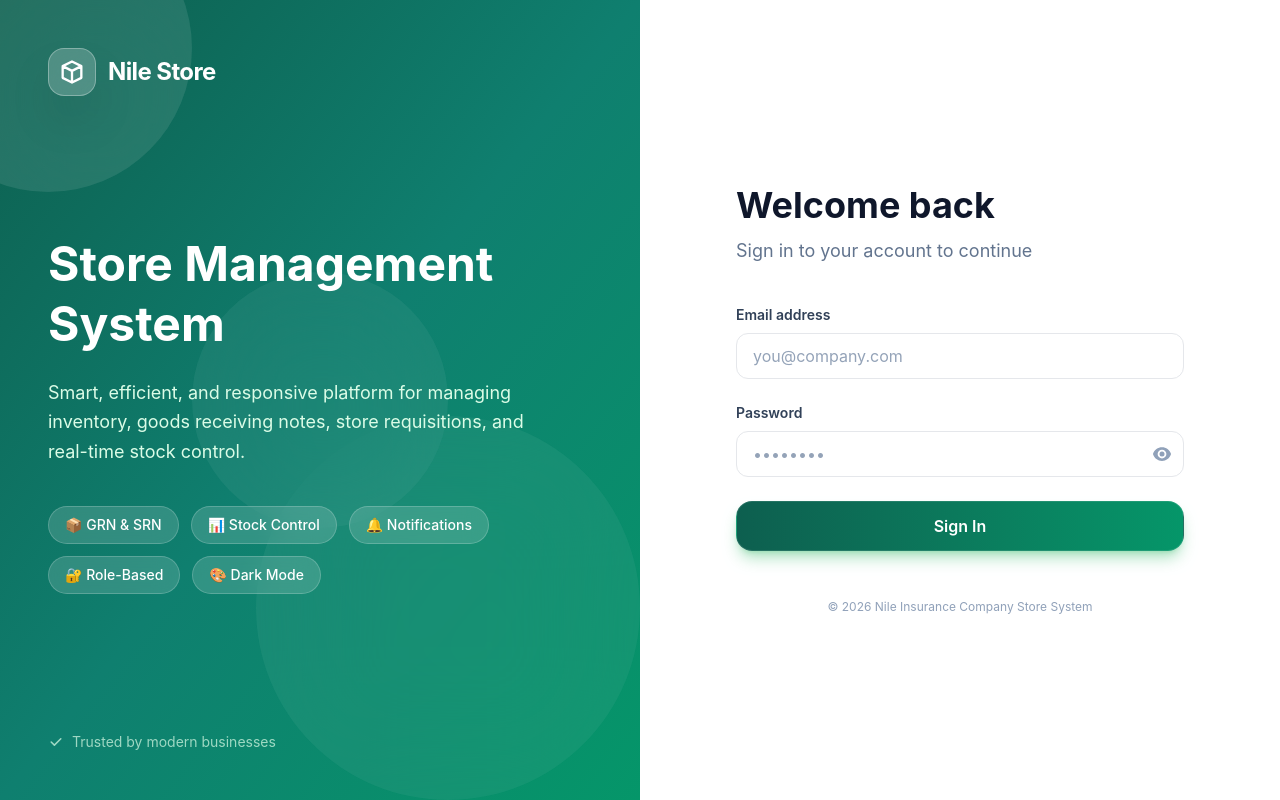
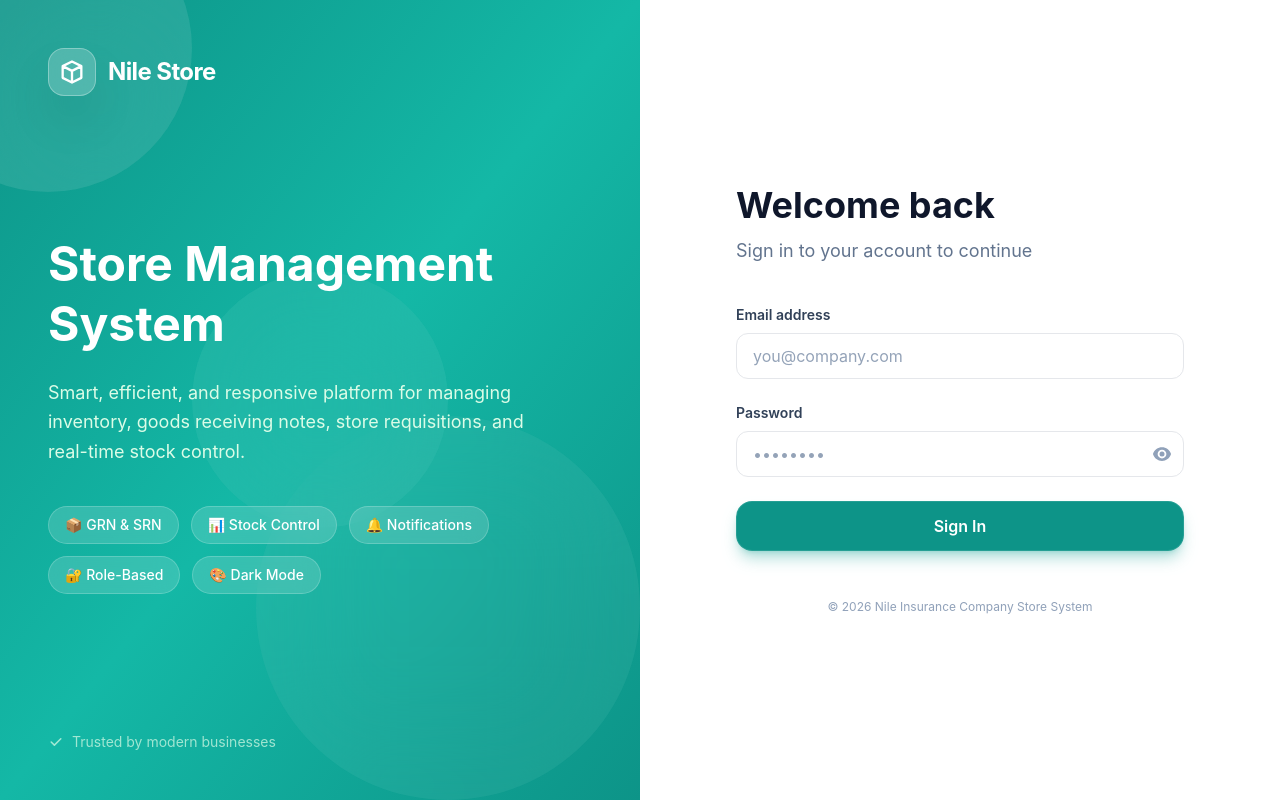
Before and after one commit to TibebuLabs/inventorymgt-nile, a React (Vite) app in the folder store-frontend/Store_managmet_sms-main/: page /login in a window 1280 px wide. Built offline with nearby package versions, Linux system fonts and the light colour scheme.

Commit message:
Design: Update SignIn page to BOB Pharmacy teal theme - consistent color scheme

```diff
--- a/store-frontend/Store_managmet_sms-main/src/pages/Auth/SignIn.tsx
+++ b/store-frontend/Store_managmet_sms-main/src/pages/Auth/SignIn.tsx
@@ -54,8 +54,8 @@ export const SignIn = () => {
 
   return (
     <div className="min-h-screen flex bg-white dark:bg-slate-900 transition-colors duration-300">
-      {/* ── Left panel — branding with green gradient ──────────────── */}
-      <div className="hidden lg:flex lg:w-1/2 flex-col justify-between bg-gradient-to-br from-[#0d5f4f] via-[#0f7f6f] to-[#059669] p-12 relative overflow-hidden">
+      {/* ── Left panel — branding with teal gradient ──────────────── */}
+      <div className="hidden lg:flex lg:w-1/2 flex-col justify-between bg-gradient-to-br from-[#0d9488] via-[#14b8a6] to-[#0d9488] p-12 relative overflow-hidden">
         {/* decorative circles */}
         <div className="absolute -top-24 -left-24 w-72 h-72 rounded-full bg-white/10 backdrop-blur-3xl" />
         <div className="absolute bottom-0 right-0 w-96 h-96 rounded-full bg-white/5 backdrop-blur-3xl" />
@@ -106,7 +106,7 @@ export const SignIn = () => {
         <div className="w-full max-w-md">
           {/* mobile logo */}
           <div className="flex items-center gap-3 mb-10 lg:hidden">
-            <div className="w-10 h-10 bg-gradient-to-br from-[#0d5f4f] to-[#059669] rounded-2xl flex items-center justify-center shadow-lg">
+            <div className="w-10 h-10 bg-gradient-to-br from-[#0d9488] to-[#0d9488] rounded-2xl flex items-center justify-center shadow-lg">
               <svg className="w-6 h-6 text-white" fill="none" stroke="currentColor" viewBox="0 0 24 24">
                 <path strokeLinecap="round" strokeLinejoin="round" strokeWidth={2}
                   d="M20 7l-8-4-8 4m16 0l-8 4m8-4v10l-8 4m0-10L4 7m8 4v10M4 7v10l8 4" />
@@ -132,7 +132,7 @@ export const SignIn = () => {
                 autoComplete="email"
                 placeholder="you@company.com"
                 className="w-full px-4 py-3 border border-slate-200 dark:border-slate-700 rounded-2xl text-slate-900 dark:text-white placeholder-slate-400 dark:placeholder-slate-500
-                  focus:outline-none focus:ring-2 focus:ring-[#059669] focus:border-transparent
+                  focus:outline-none focus:ring-2 focus:ring-[#0d9488] focus:border-transparent
                   hover:border-slate-300 dark:hover:border-slate-600 transition bg-white dark:bg-slate-800"
               />
             </div>
@@ -151,13 +151,13 @@ export const SignIn = () => {
                   autoComplete="current-password"
                   placeholder="••••••••"
                   className="w-full px-4 py-3 pr-12 border border-slate-200 dark:border-slate-700 rounded-2xl text-slate-900 dark:text-white placeholder-slate-400 dark:placeholder-slate-500
-                    focus:outline-none focus:ring-2 focus:ring-[#059669] focus:border-transparent
+                    focus:outline-none focus:ring-2 focus:ring-[#0d9488] focus:border-transparent
                     hover:border-slate-300 dark:hover:border-slate-600 transition bg-white dark:bg-slate-800"
                 />
                 <button
                   type="button"
                   onClick={() => setShowPassword(!showPassword)}
-                  className="absolute inset-y-0 right-3 flex items-center text-slate-400 hover:text-[#059669] transition"
+                  className="absolute inset-y-0 right-3 flex items-center text-slate-400 hover:text-[#0d9488] transition"
                   aria-label={showPassword ? "Hide password" : "Show password"}
                 >
                   {showPassword ? <EyeSlashIcon className="h-5 w-5" /> : <EyeIcon className="h-5 w-5" />}
@@ -179,10 +179,10 @@ export const SignIn = () => {
             <button
               type="submit"
               disabled={isLoading}
-              className="w-full py-3 bg-gradient-to-r from-[#0d5f4f] to-[#059669] hover:from-[#0f7f6f] hover:to-[#047857] active:from-[#0a4a42] active:to-[#035c4a]
+              className="w-full py-3 bg-gradient-to-r from-[#0d9488] to-[#0d9488] hover:from-[#14b8a6] hover:to-[#2dd4bf] active:from-[#0a7e6f] active:to-[#0d9488]
                 disabled:opacity-60 disabled:cursor-not-allowed
                 text-white font-semibold rounded-2xl transition-all duration-300
-                flex items-center justify-center gap-2 shadow-lg shadow-green-600/30 hover:shadow-green-600/40
+                flex items-center justify-center gap-2 shadow-lg shadow-teal-600/30 hover:shadow-teal-600/40
                 border border-white/10"
             >
               {isLoading ? (
```
